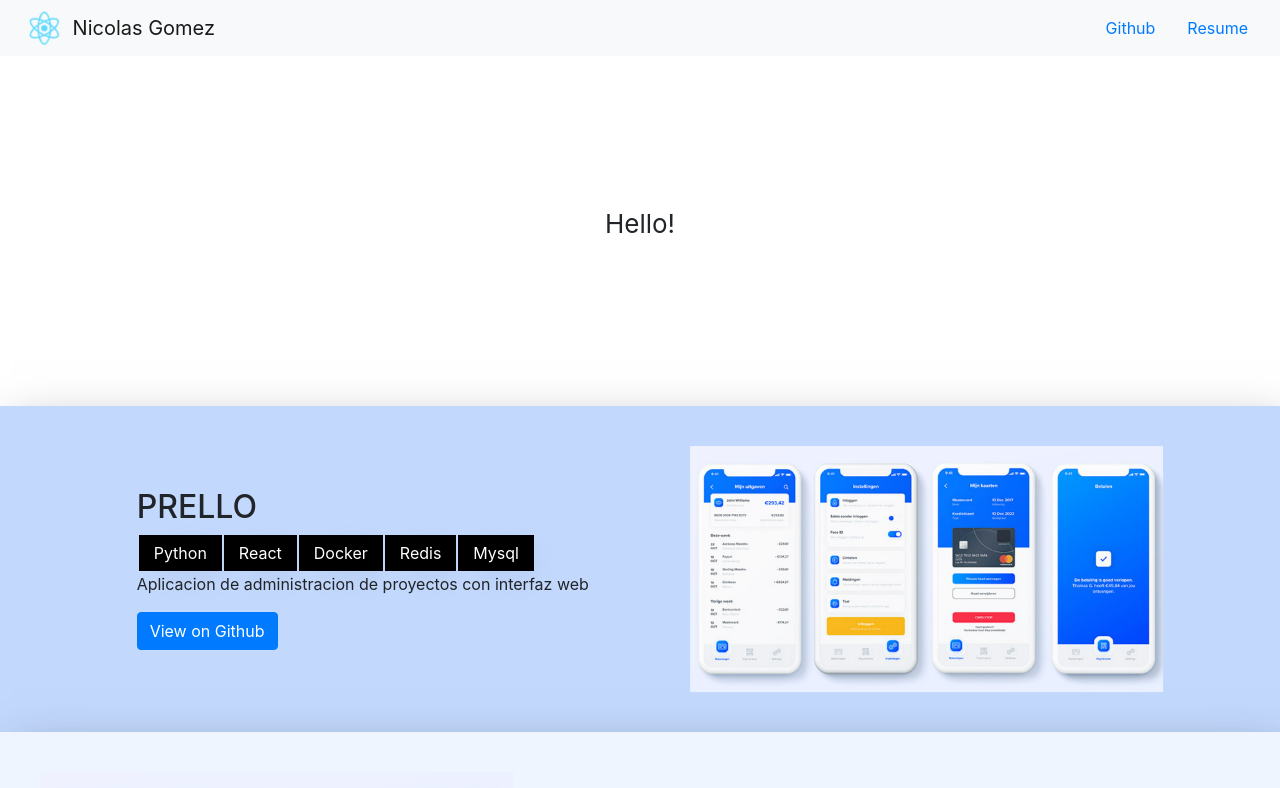
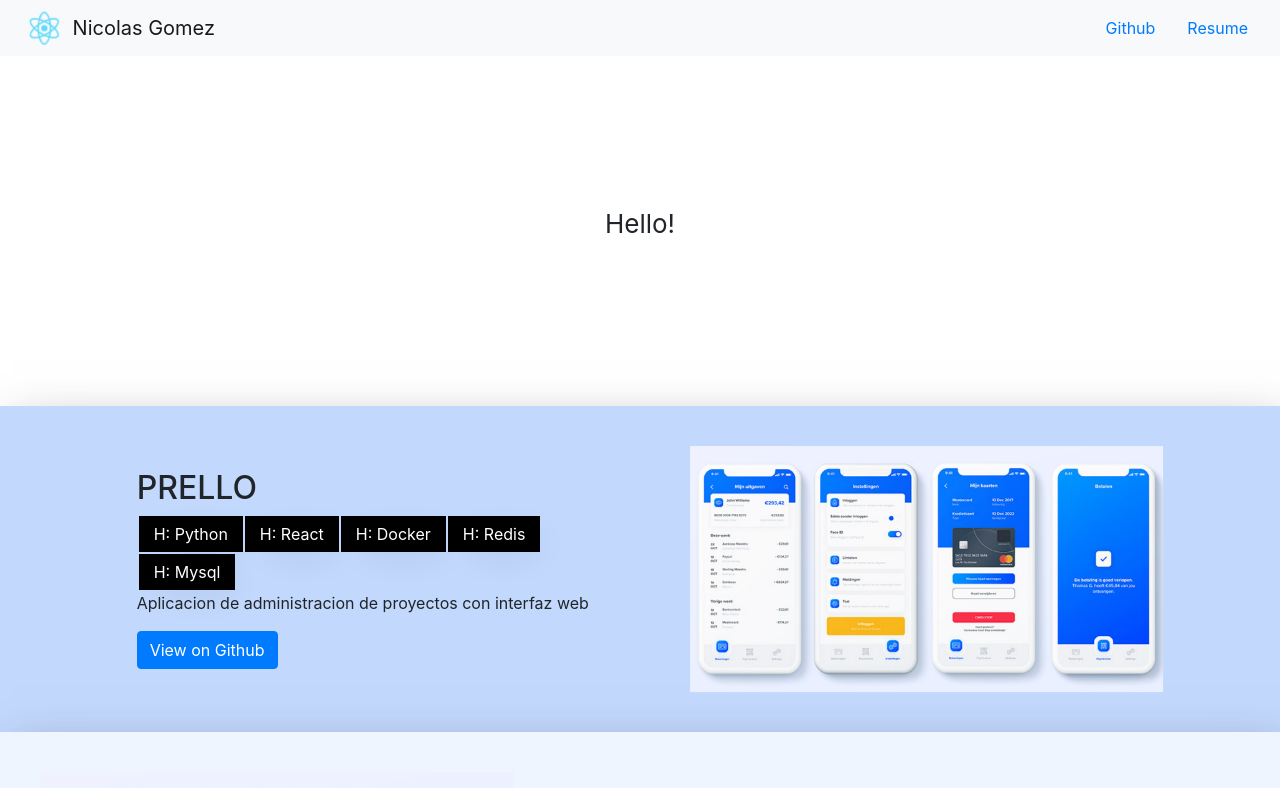
Before and after one commit to Nico9813/PortfolioWeb, a React (Create React App) app: page / in a window 1280 px wide. Shown: the top 788 px of the page. Built offline with nearby package versions, Linux system fonts and the light colour scheme.

Commit message:
prueba deploy

```diff
--- a/src/components/Project.js
+++ b/src/components/Project.js
@@ -16,7 +16,7 @@ export const Project = (props) => {
                             <Row style={{marginLeft:1}}>
                                 {proyectoActual.tecnologias.map((item, index) =>
                                     <Col xs={{size:'auto'}} className="tecnologia" >
-                                        <h7>{item}</h7>
+                                        <h7>H: {item}</h7>
                                     </Col>
                                 )}
                             </Row>
```
